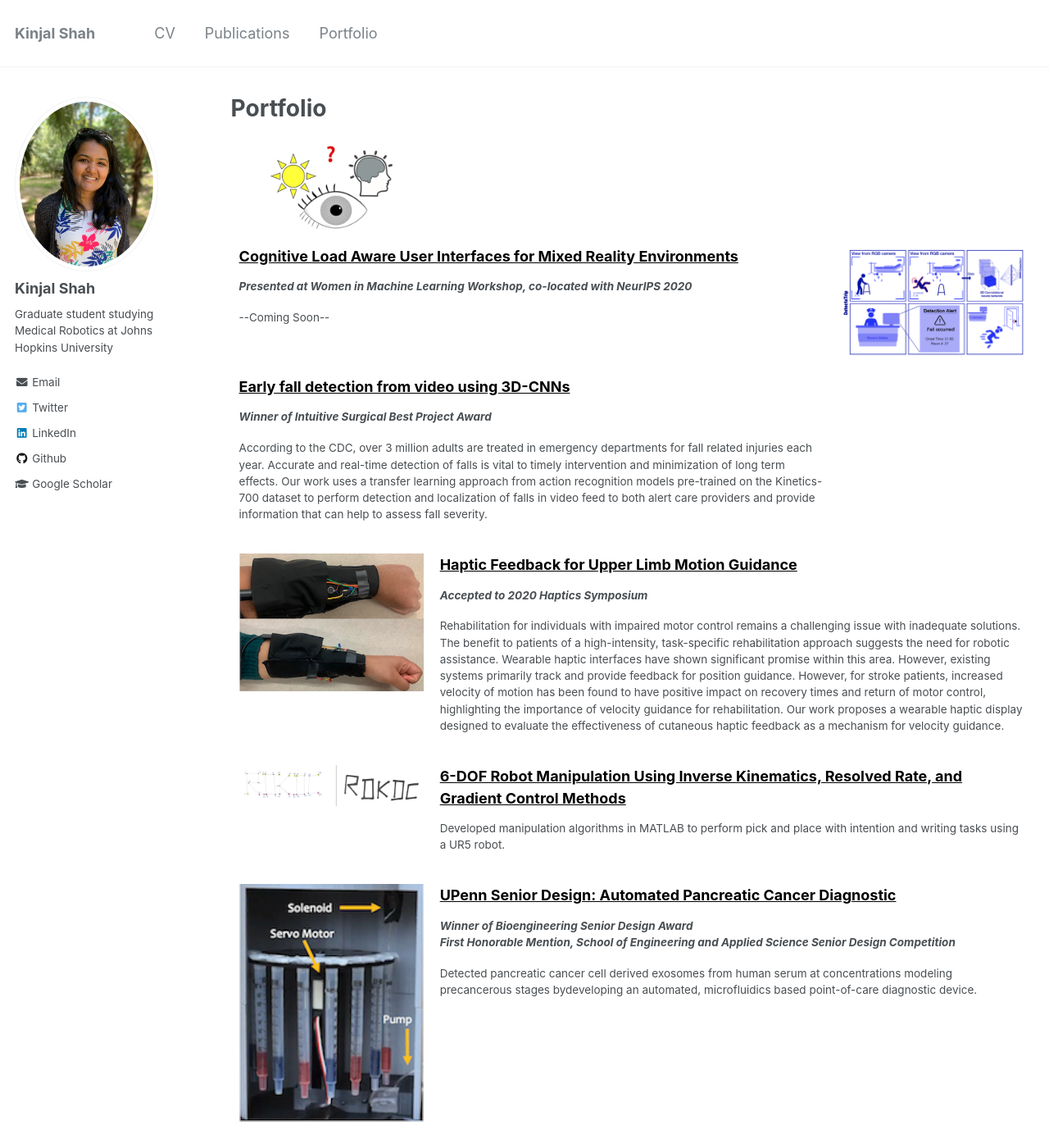
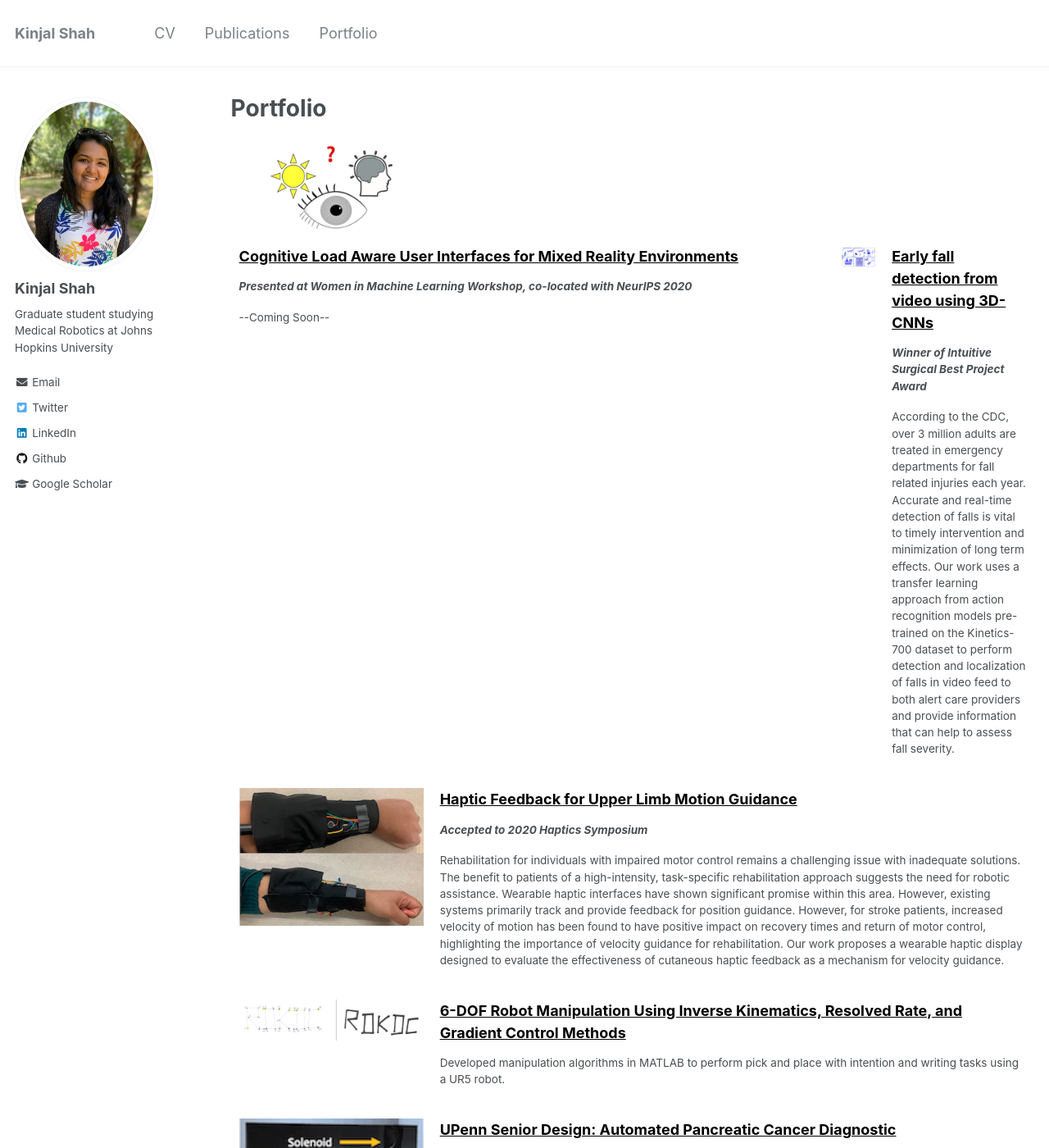
Before and after one commit to kinjmshah/kinjmshah.github.io, a Jekyll site: the page built from _pages/portDRAFT.html, in a window 1280 px wide and 1400 px high. Shown: the whole window at 82% size. Built offline with Jekyll 4.4.1, drawn with Linux system fonts in a browser that asks for light colours.

Commit message:
Update portDRAFT.html

```diff
--- a/_pages/portDRAFT.html
+++ b/_pages/portDRAFT.html
@@ -17,7 +17,7 @@ author_profile: true
 /*       .projHeader:hover {color: blue; background-color: yellow;text-decoration: underline;} */
       * {box-sizing: border-box;}
 
-      .row {display: block;}
+      .row {display: flex;}
       .row:hover{background-color:rgba(50, 50, 50,0.2);}
 
       .column {float: left;padding: 10px;}
```
